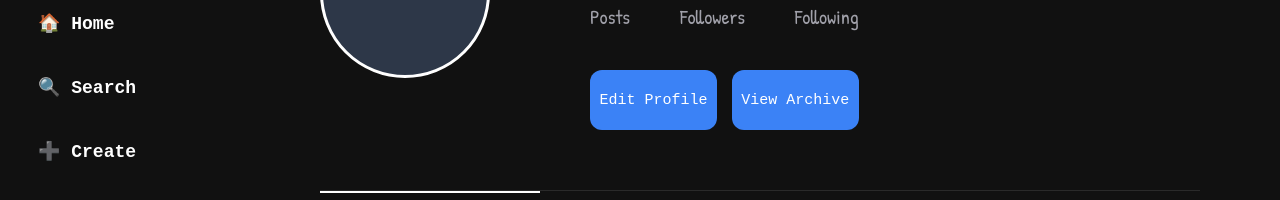
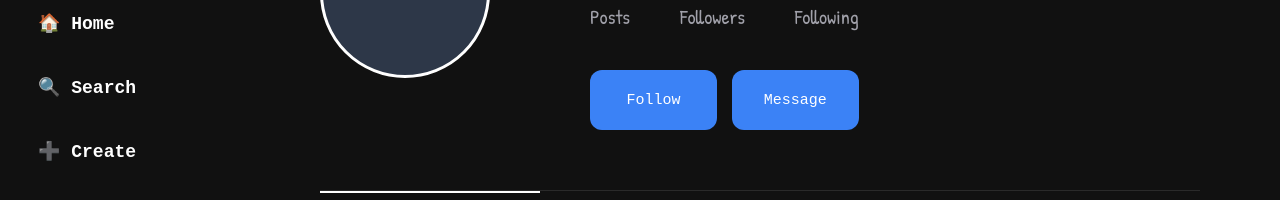
Before and after one commit to aakashtripathi011/SocialEarth, a React (Vite) app in the folder social-frontend/: page /profile/1 in a window 1280 px wide. Shown: the part 142-342 px from the top of the page. Built offline with nearby package versions, Linux system fonts and the light colour scheme; no server answers.

Commit message:
Show profile actions based on profile ownership

```diff
--- a/social-frontend/src/components/Sidebar.jsx
+++ b/social-frontend/src/components/Sidebar.jsx
@@ -15,7 +15,7 @@ function Sidebar() {
       <button className="sidebar-btn">🤍 Notifications</button>
       <button className="sidebar-btn">💬 Messages</button>
 
-      <Link to="/profile">
+      <Link to={`/profile/${localStorage.getItem("email")}`}>
         <button className="sidebar-btn">👤 Profile</button>
       </Link>
 
--- a/social-frontend/src/pages/Profile.jsx
+++ b/social-frontend/src/pages/Profile.jsx
@@ -9,6 +9,9 @@ function Profile() {
   const [showModal, setShowModal] = useState(false);
   const [user, setUser] = useState(null);
   const { email } = useParams();
+
+  const isOwnProfile = email === localStorage.getItem("email");
+
   console.log("Email from URL:", email);
 
   const fetchProfile = async () => {
@@ -68,11 +71,26 @@ function Profile() {
 
           <p>{user?.bio}</p>
           <div className="btns">
-            <button className="profile-btn" onClick={() => setShowModal(true)}>
+            {isOwnProfile? (
+              <>
+              <button className="profile-btn" onClick={() => setShowModal(true)}>
               Edit Profile
             </button>
 
             <button className="profile-btn">View Archive</button>
+            </>
+            ) : (
+               <>
+      <button className="profile-btn">
+        Follow
+      </button>
+
+      <button className="profile-btn">
+        Message
+      </button>
+    </>
+            )}
+
           </div>
         </div>
       </div>
```
